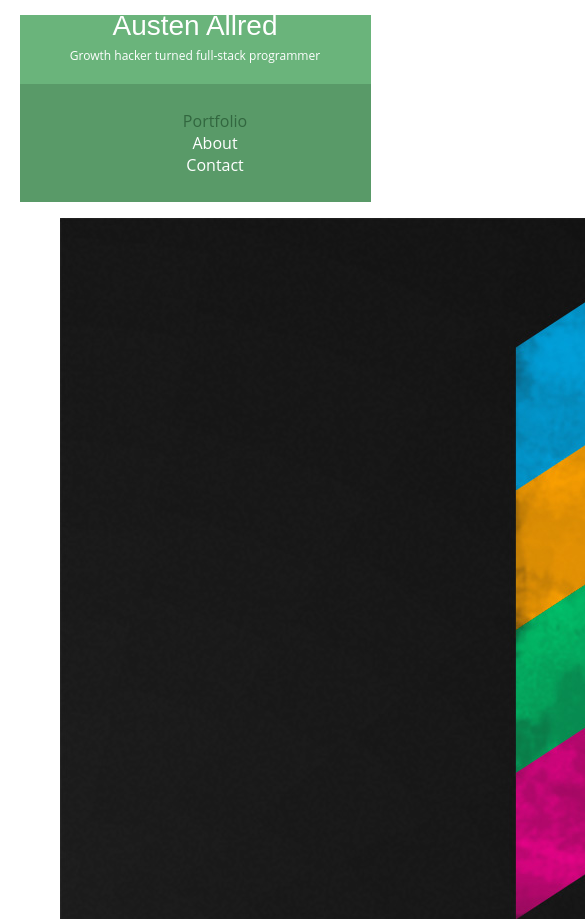
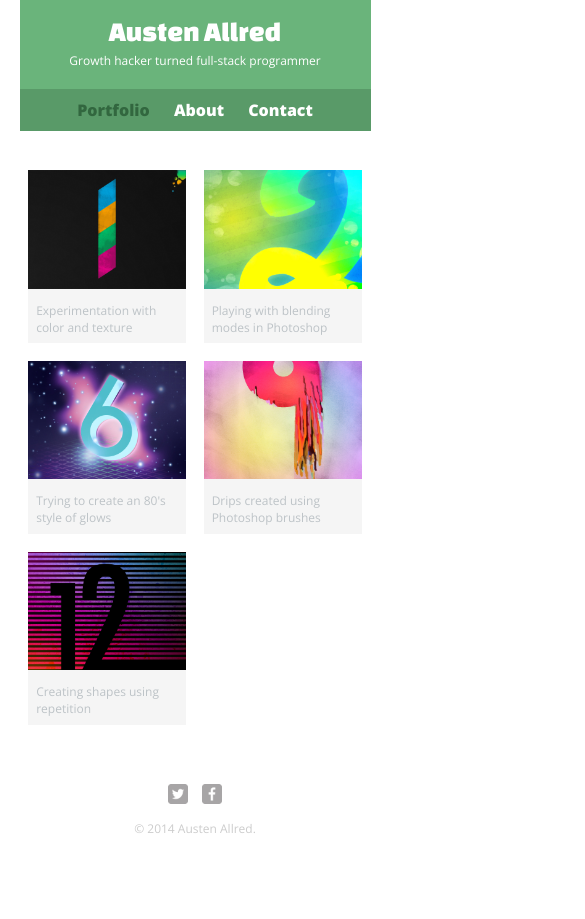
Before and after one commit to austenallred/portfolio-site, a plain HTML site: page index.html in a window 390 px wide. Shown: the top 919 px of the page, 585 px wide, since content can reach past the window. After the commit the page ends 849 px from the top, so only its background shows below. Drawn offline with nearby package versions, Linux system fonts and the light colour scheme.

Commit message:
finish styling for mobile site

```diff
--- a/index.html
+++ b/index.html
@@ -4,7 +4,7 @@
     <meta charset="utf-8">
     <title>Austen Allred | Growth hacker turned full-stack programmer</title>
     <link rel="stylesheet" type="text/css" href="style/normalize.css">
-
+    <link href='http://fonts.googleapis.com/css?family=Changa+One|Open+Sans:400italic,700italic,400,700,800' rel='stylesheet' type='text/css'>
     <link rel="stylesheet" type="text/css" href="style/main.css">
   </head>
   <body>
@@ -23,7 +23,7 @@
         </nav>
       </header>
       <section>
-        <ul>
+        <ul id="gallery">
           <li>
             <a href="img/numbers-01.jpg">
               <img src="img/numbers-01.jpg" alt="">
@@ -57,8 +57,8 @@
         </ul>
       </section>
       <footer>
-        <a href="http://twitter.com/austenallred"><img src="img/twitter-wrap.png" alt="Twitter logo"></a>
-        <a href="http://facebook.com/austen.allred"><img src="img/facebook-wrap.png" alt="Facebook logo"></a>
+        <a href="http://twitter.com/austenallred"><img src="img/twitter-wrap.png" alt="Twitter logo" class="social-icon"></a>
+        <a href="http://facebook.com/austen.allred"><img src="img/facebook-wrap.png" alt="Facebook logo" class="social-icon"></a>
         <p>&copy; 2014 Austen Allred.</p>
       </footer>
     </div>
--- a/style/main.css
+++ b/style/main.css
@@ -16,18 +16,29 @@ a {
 	text-decoration: none;
 }
 
+img {
+  max-width:100%;
+}
+
 
 /***************************
 HEADING
 ***************************/
-/* logo text */
+
+header {
+  float: left;
+  margin: 0 0 30px 0;
+  padding: 5px 0 0 0;
+  width: 100%;
+}
+
 #logo {
   text-align: center;
   margin: 0;
 }
 
 h1 {
-  font-family: 'Change One', sans-serif;
+  font-family: 'Changa One', sans-serif;
   margin: 15px 0;
   font-size: 1.75em;
   font-weight: normal;
@@ -52,6 +63,20 @@ nav {
   margin: 20px 0 0;
 }
 
+nav ul {
+  list-style: none;
+  margin: 0 10px;
+  padding: 0;
+}
+
+nav li {
+  display: inline-block;
+}
+
+nav a {
+  font-weight: 800;
+  padding: 15px 10px;
+}
 
 
 /***************************
@@ -61,9 +86,37 @@ FOOTER
 footer {
   font-size: 0.75em;
   text-align: center;
+  clear: both;
   padding-top: 50px;
   color: #ccc;
 }
+
+#gallery li {
+  float: left;
+  width: 45%;
+  margin: 2.5%;
+  background-color: #f5f5f5;
+  color: #bdc3c7;
+}
+
+#gallery li a p{
+  margin: 0;
+  padding: 5%;
+  font-size: 0.75em;
+  color: #bdc3c7;
+}
+
+/***************************
+PAGE PORTFOLIO
+***************************/
+
+#gallery {
+  margin: 0;
+  padding: 0;
+  list-style: none;
+}
+
+
 /***************************
 colors
 ***************************/
@@ -101,3 +154,9 @@ nav a, nav a:visited {
 nav a.selected, nav a:hover {
   color: #32673f
 }
+
+.social-icon {
+  width: 20px;
+  height: 20px;
+  margin: 0 5px;
+}
```
